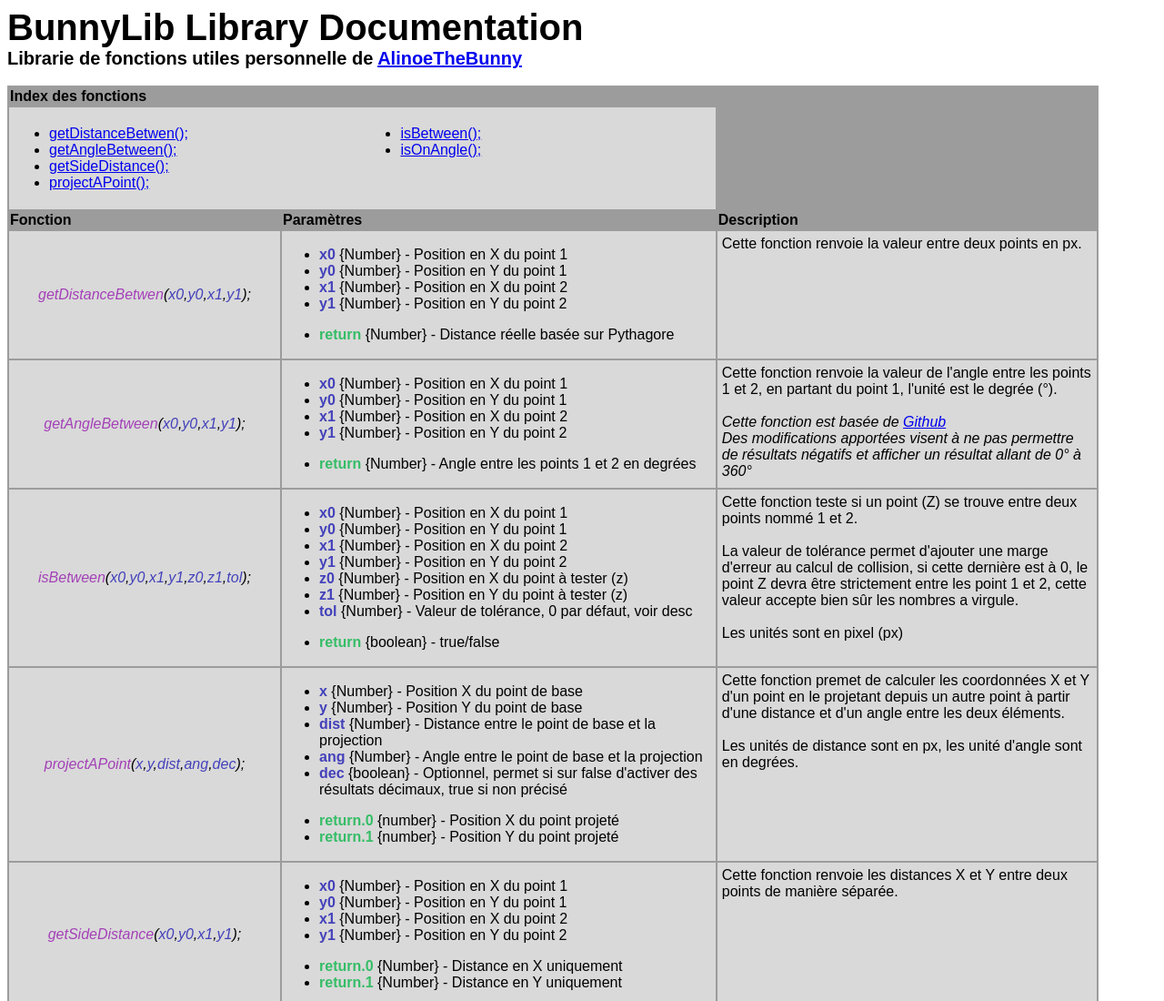
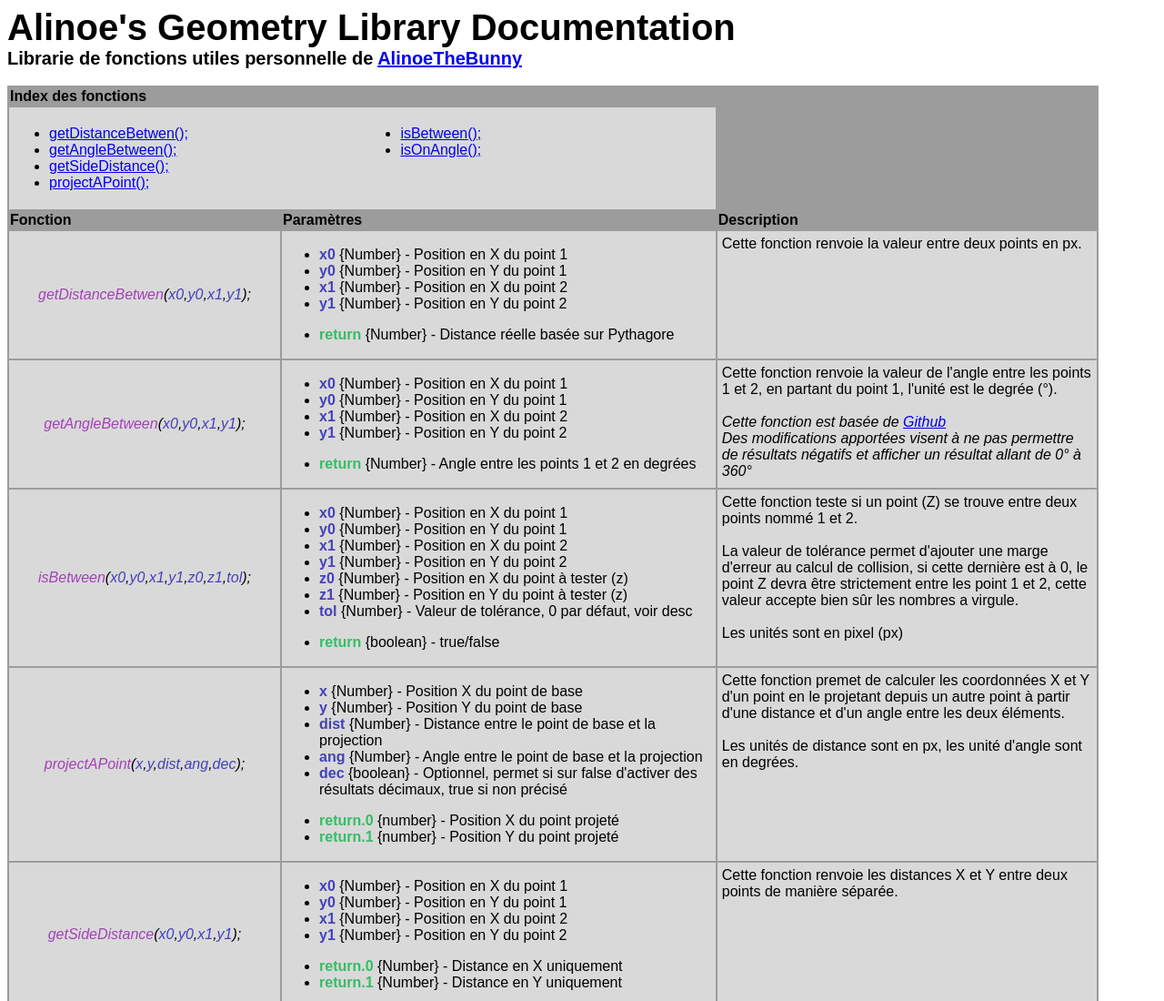
Before and after one commit to MrAlinoe/LibrairieGeometrie, a plain HTML site: page index.html in a window 1280 px wide. Shown: the top 1100 px of the page at 91% size. Drawn offline with Linux system fonts and the light colour scheme.

Commit message:
Update index.html

```diff
--- a/index.html
+++ b/index.html
@@ -26,7 +26,7 @@
 		</style>
     </head>
     <body>
-		<span class="title">BunnyLib Library Documentation</span><br/>
+		<span class="title">Alinoe's Geometry Library Documentation</span><br/>
 		<span class="subtitle">Librarie de fonctions utiles personnelle de <a href="https://github.com/MrAlinoe">AlinoeTheBunny</a></span><br/><br/>
 		<table border="0" width="1200" bgcolor="#9c9c9c">
 			<tr class="master" bgcolor="#9c9c9c"><td width="20%" colspan="3">Index des fonctions</td></tr>
```
